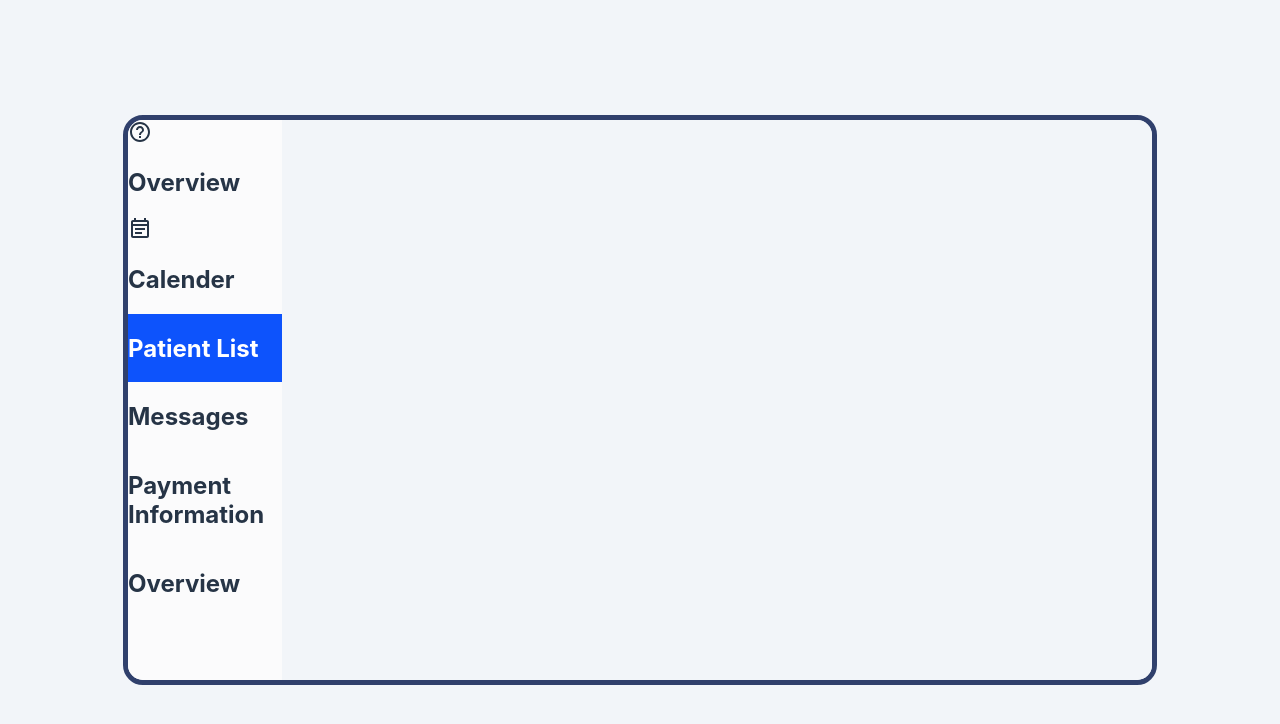
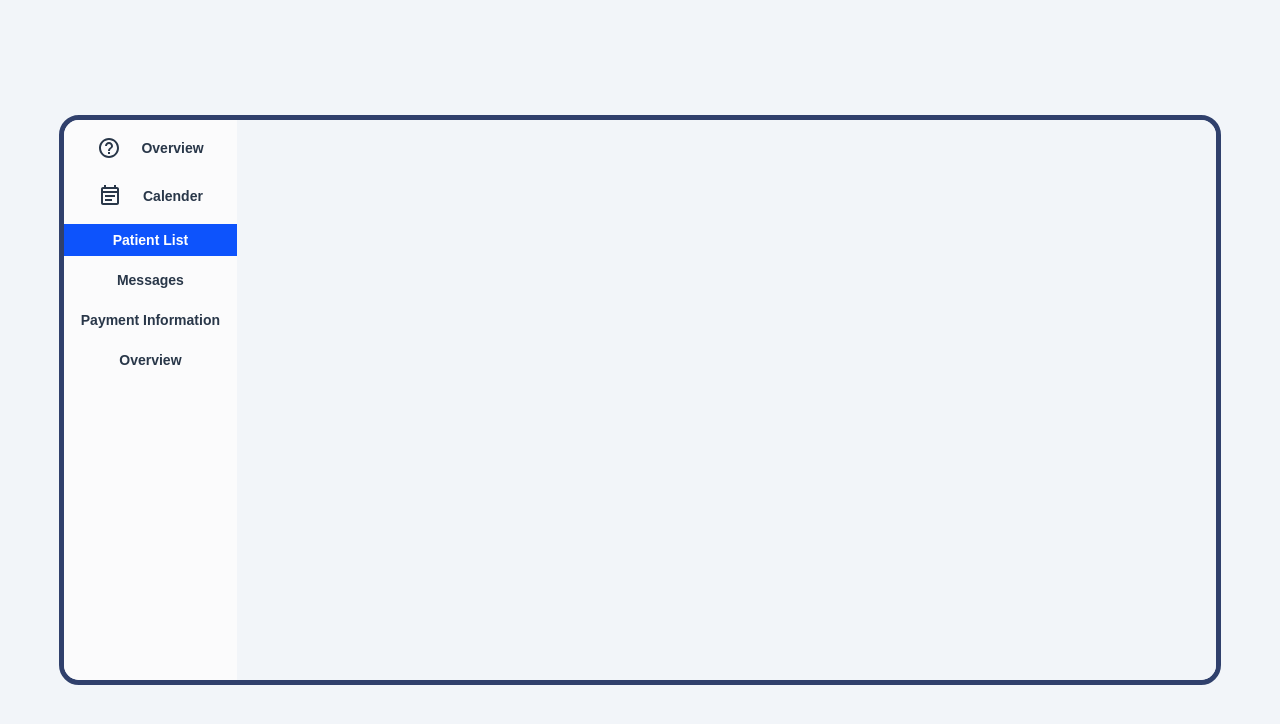
Before and after one commit to rajeshmn47/assignment, a React (Create React App) app: page / in a window 1280 px wide. Shown: the top 724 px of the page. Built offline with nearby package versions, Linux system fonts and the light colour scheme.

Commit message:
last commit

```diff
--- a/src/App.css
+++ b/src/App.css
@@ -1,3 +1,10 @@
+*{
+  padding: 0;
+  margin: 0;
+}
+html,body{
+  font-family: sans-serif;
+}
 .container{
   height: 100vh;
   width: 100vw;
@@ -8,7 +15,7 @@
 }
 
 .maindiv{
-  width: 80vw;
+  width: 90vw;
   height: 70vh;
   border: 5px solid #30406C;
   display: flex;
@@ -27,12 +34,20 @@ background-color: #F2F5F9;
 width: 85%;
 overflow: hidden;
 }
-
+.item{
+  display: flex;
+  color: #293749;
+  align-items: center;
+  justify-content: space-evenly;
+  padding: 1vh 1vw;
+  margin: 1vh 0vw;
+  box-sizing: border-box;
+}
 .select{
   background-color: #0D53FC;
   color: #FFFFFF;
+}
+.item h2{
+  font-size: 14px;
 
 }
-.item{
-  display: flex;
-}
--- a/src/maindiv.js
+++ b/src/maindiv.js
@@ -7,11 +7,11 @@ export const Maindiv=()=>{
 <div className='maindiv'>
     <div className="sidebar">
         <div>
-<div>
+<div className='item'>
     <HelpOutlineOutlinedIcon/>
 <h2>Overview </h2>
     </div>
-    <div>
+    <div className='item'>
         <EventNoteOutlinedIcon/>
 <h2>Calender</h2>
     </div>
```
